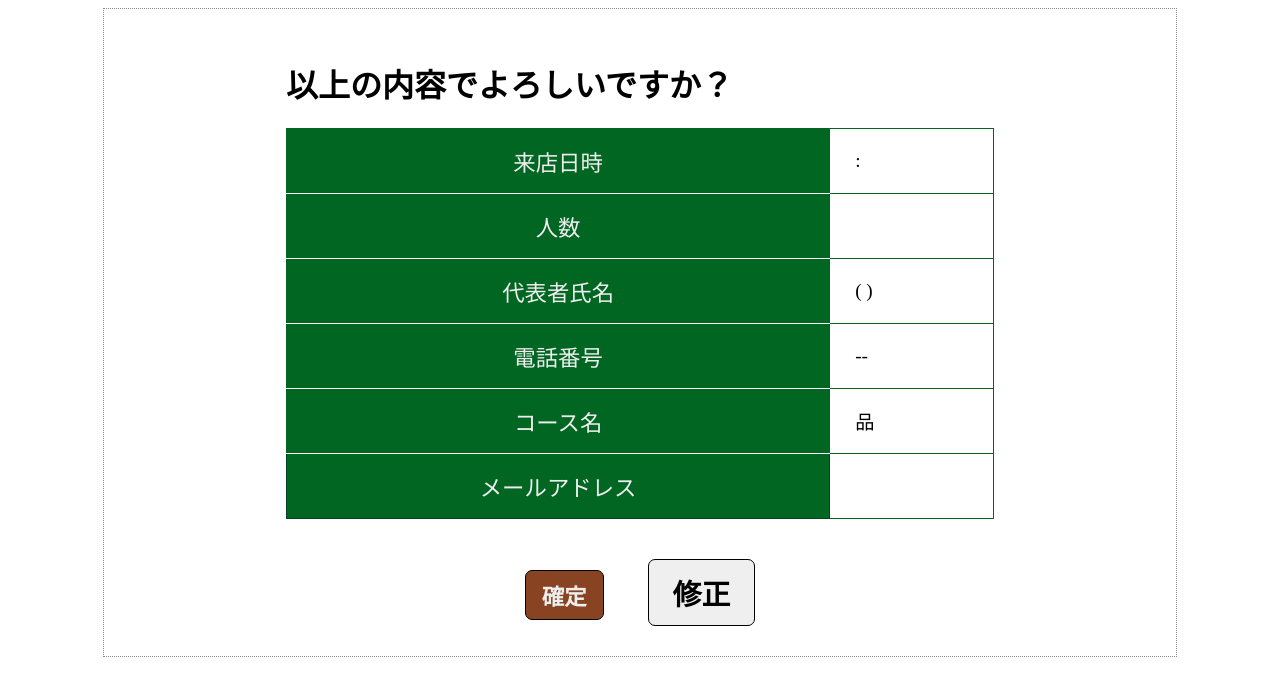
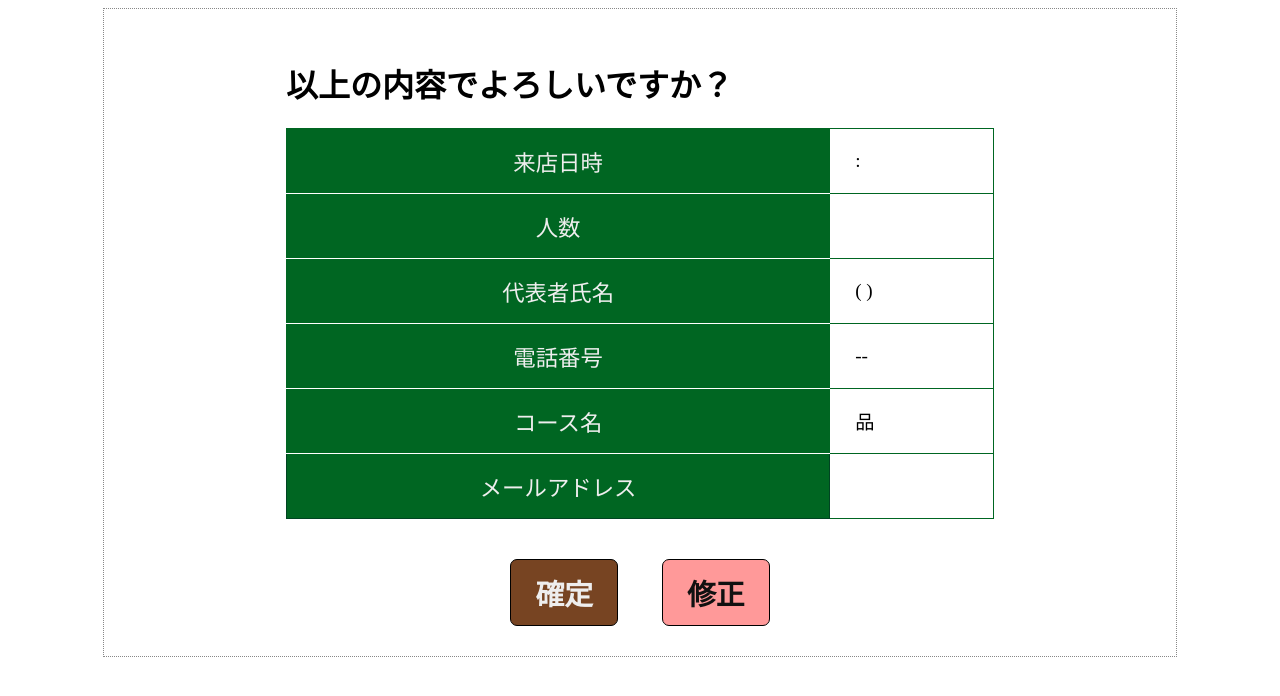
Before and after one commit to hanaclover/aki_farm, a PHP site: page /confirm.php in a window 1280 px wide. Shown: the top 696 px of the page. Run offline with PHP 8.4, Linux system fonts and the light colour scheme; data that the repository does not hold is empty; some libraries are stand-ins or nearby versions.

Commit message:
Solved conflict

```diff
--- a/css/confirm.css
+++ b/css/confirm.css
@@ -62,26 +62,19 @@ h1 {
     padding: 12px 24px;
 }
 /*確定ボタン、修正ボタンそれぞれのレイアウト*/
+/*ボタンを囲うspanタグに適用する*/
 .submit {
     color: #eeeeee;
-    background-color: #884422;
-    font-size: 140%;
-    font-weight: bold;
-    border: solid 1px #000000;
-    border-radius: 7px;
-    padding: 8px 16px;
-    margin 0 10px;
-}
+    background-color: #774422;
 }
 .modify {
     color: #111111;
-    background-color: #ff4411;
+    background-color: #ff9999;
 }
-/*ボタンを囲うspanタグに適用する*/
+/*ボタン全体を囲うpタグに適用する*/
 .btn {
     margin: 0 20px;
 }
-/*ボタン全体を囲うpタグに適用する*/
 .btns {
     /*float: right;*/
     /*!*margin-left: 10%;*!*/
```
